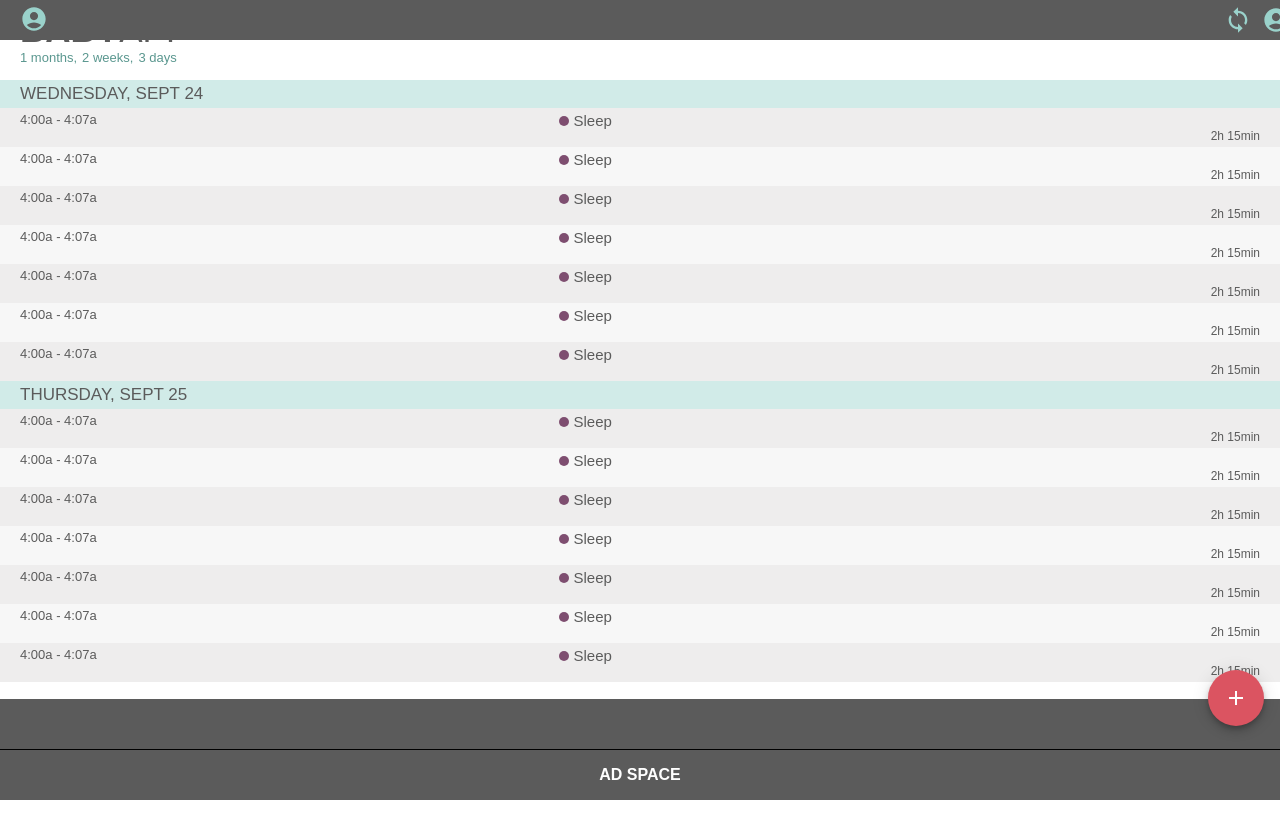
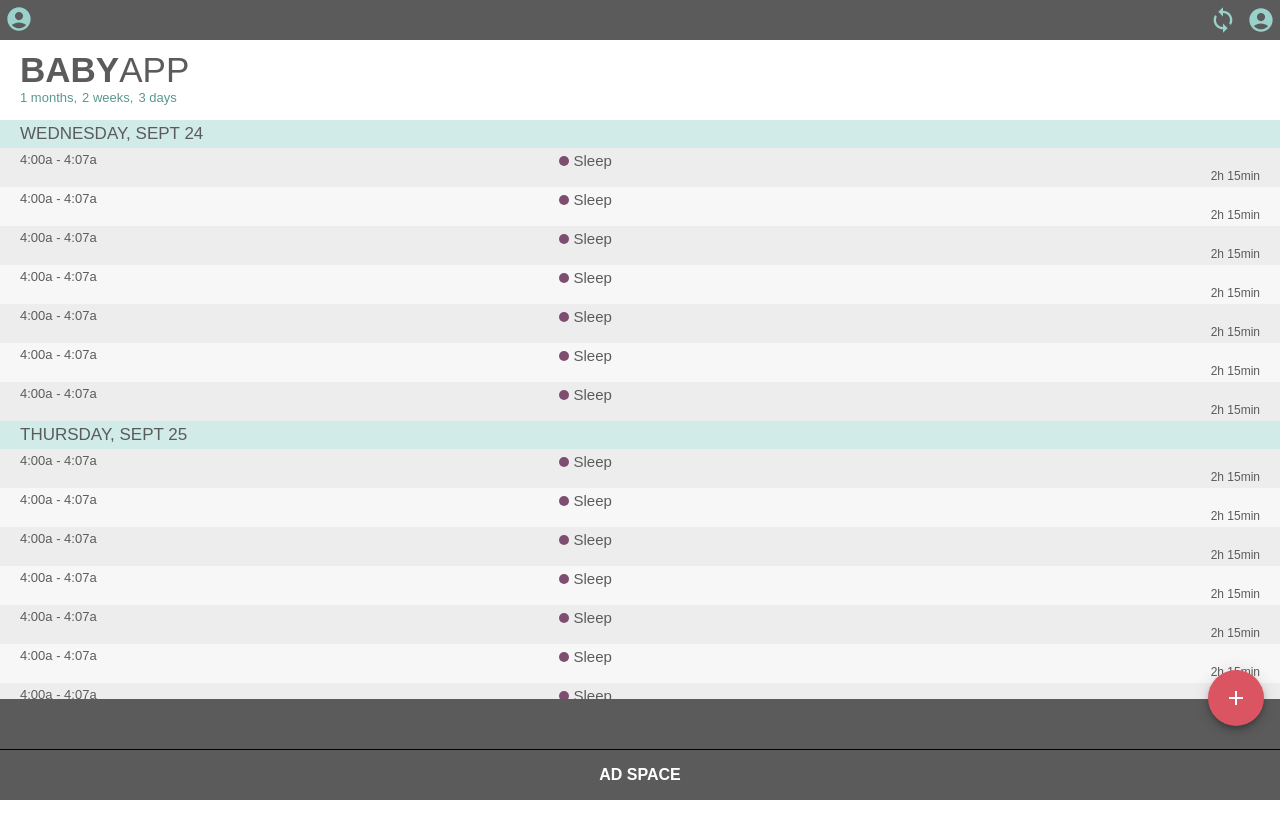
Before and after one commit to joewickes/baby-app-web, a React (Create React App) app: page / in a window 1280 px wide. Before the commit the page ends 800 px from the top, so only its background shows below. Built offline with nearby package versions, Linux system fonts and the light colour scheme; what dotenv-expand would draw is missing.

Commit message:
Fix header to top of app

```diff
--- a/src/styles/App.css
+++ b/src/styles/App.css
@@ -3,6 +3,7 @@
   background-color: #ffffff;
   font-family: sans-serif;
   color: #5b5b5b;
+  width: 100vw;
 }
 
 /* Colors */
@@ -62,9 +63,7 @@ ul {
   justify-content: space-between;
   height: 40px;
   background-color: #5b5b5b;
-  padding: 0px 15px;
   position: fixed;
-  top: 0;
   width: 100%;
 }
 
@@ -90,7 +89,6 @@ ul {
   justify-content: center;
   align-items: center;
   height: 100%;
-  width: auto;
 }
 
 .Main {
@@ -98,7 +96,7 @@ ul {
 }
 
 .title-group {
-  padding: 10px 20px 15px 20px;
+  padding: 50px 20px 15px 20px;
 }
 
 .age {
```
